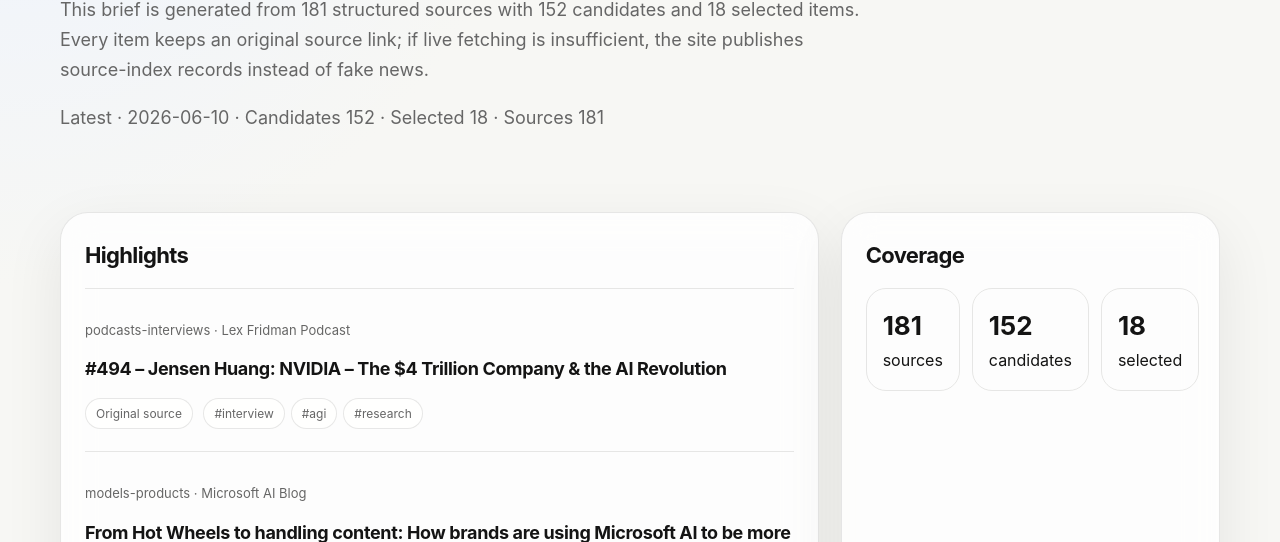
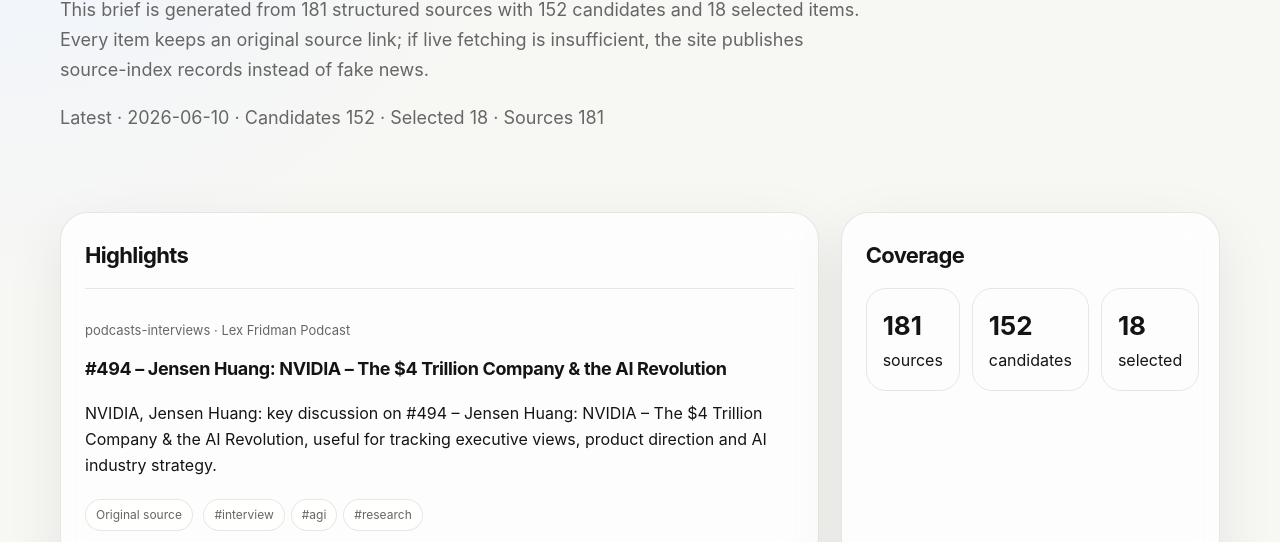
Before and after one commit to siner9586/Latest_AI_News, an Astro site: page /en in a window 1280 px wide. Shown: the part 258-800 px from the top of the page. Built offline with nearby package versions, Linux system fonts and the light colour scheme; Astro itself is replaced by a stand-in of ours.

Commit message:
feat: show focused summaries on English homepage

```diff
--- a/src/pages/en/index.astro
+++ b/src/pages/en/index.astro
@@ -1,6 +1,6 @@
 ---
 import Base from '../../layouts/Base.astro';
-import { latestBrief } from '../../utils/data';
+import { latestBrief, newsFocus } from '../../utils/data';
 const b = latestBrief;
 ---
 <Base title={`English AI News Brief · ${b.date}`} description={b.overview_en}>
@@ -17,6 +17,7 @@ const b = latestBrief;
         <article class="item">
           <p class="meta">{item.category} · {item.source_name}</p>
           <h3>{item.title}</h3>
+          <p>{newsFocus(item, 'en')}</p>
           <a class="pill" href={item.original_url} target="_blank" rel="noreferrer">Original source</a>
           {(item.tags || []).map((t:string) => <span class="pill">#{t}</span>)}
         </article>
```
